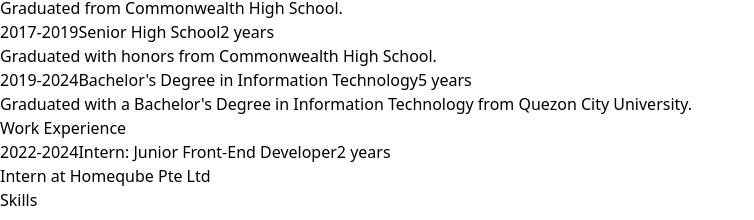
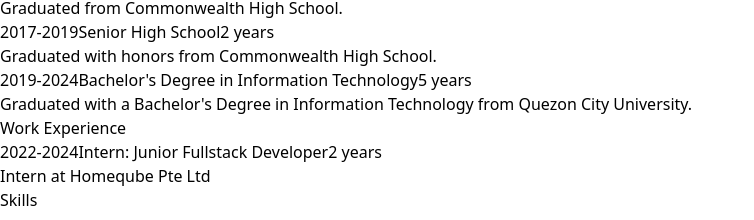
Before and after one commit to Kentz777/portfolio, a React (Vite) app: page / in a window 1280 px wide. Shown: the part 1296-1516 px from the top of the page, without its empty margins (0-754 px from the left). Built offline with nearby package versions, Linux system fonts and the light colour scheme.

Commit message:
work update

```diff
--- a/src/components/Work.jsx
+++ b/src/components/Work.jsx
@@ -4,7 +4,7 @@
 const data = [
   {
     year: "2022-2024",
-    title: "Intern: Junior Front-End Developer",
+    title: "Intern: Junior Fullstack Developer",
     duration: "2 years",
     details: "Intern at Homeqube Pte Ltd",
   }
```
